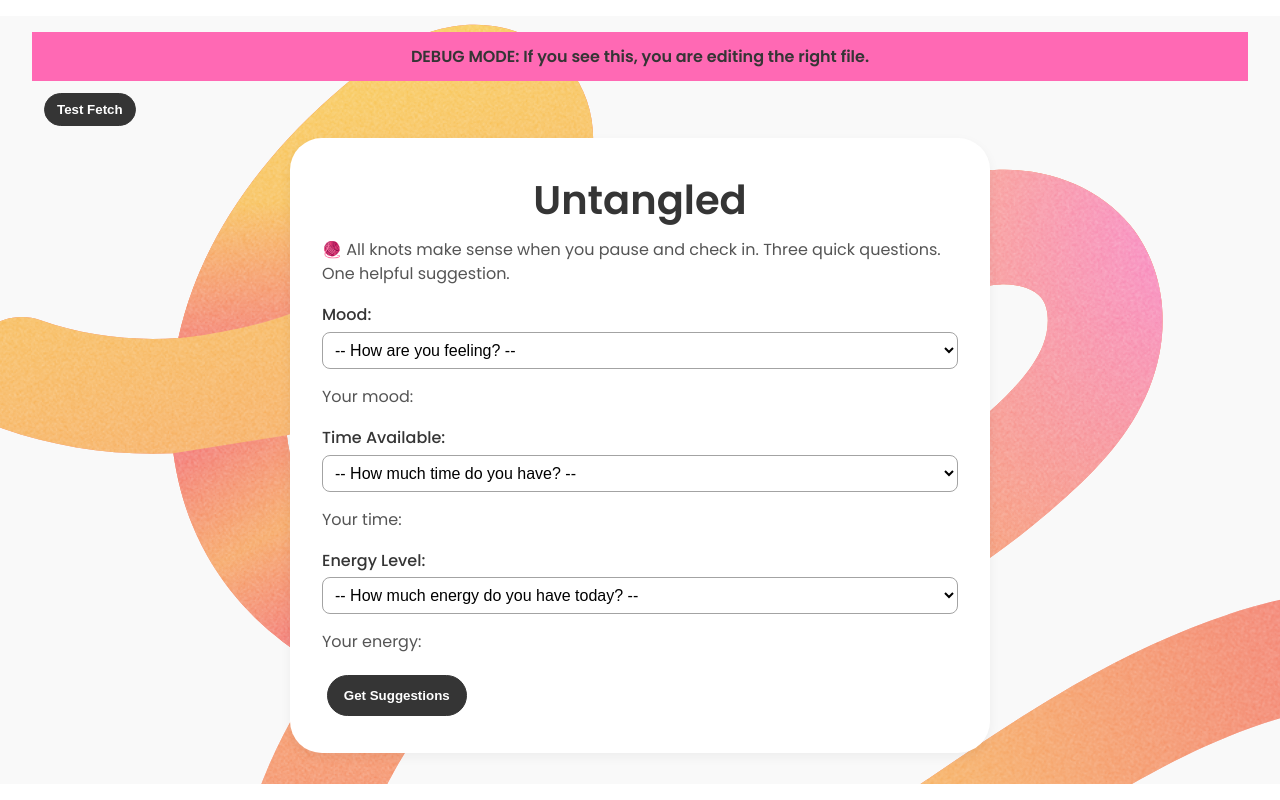
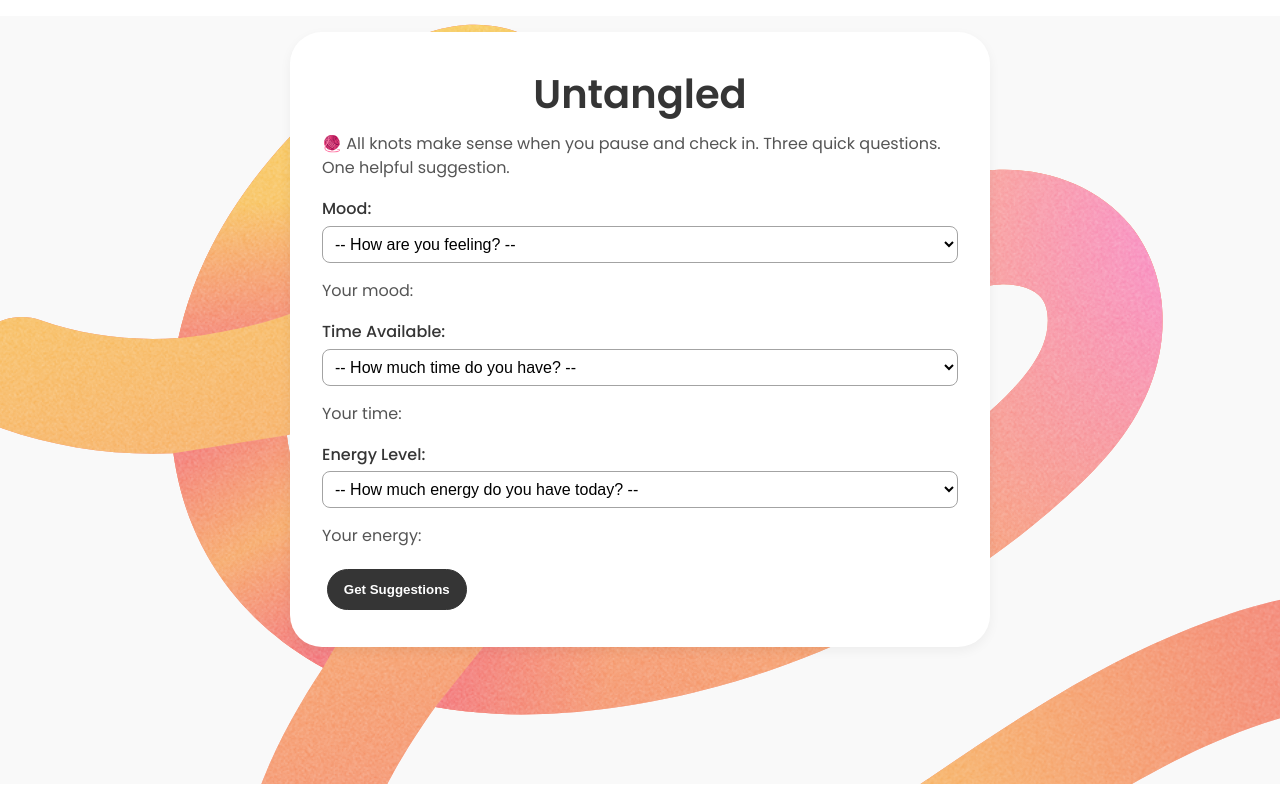
Before and after one commit to AlexWlkr/Untangled-ADHD-Friendly-Decision-Ap, a React (Create React App) app: page / in a window 1280 px wide. Built offline with nearby package versions, Linux system fonts and the light colour scheme; no server answers.

Commit message:
chore: remove debug banner

```diff
--- a/src/App.js
+++ b/src/App.js
@@ -228,24 +228,6 @@ React.useEffect(() => {
 
   return (
 
-    <>
-    {/* DEBUG BANNER */}
-    <div style={{ background: 'hotpink', padding: '12px', textAlign: 'center' }}>
-      <strong>DEBUG MODE: If you see this, you are editing the right file.</strong>
-    </div>
-
-    {/* QUICK NETWORK TEST BUTTON: should show a request in DevTools > Network */}
-    <button
-      onClick={async () => {
-        console.log("[TEST] about to fetch JSONPlaceholder");
-        const r = await fetch("https://jsonplaceholder.typicode.com/todos/1");
-        const j = await r.json();
-        console.log("[TEST] got:", j);
-      }}
-      style={{ margin: '12px', padding: '8px 12px' }}
-    >
-      Test Fetch
-    </button>
 
     <div className="App">
       <h1>Untangled</h1>
@@ -358,7 +340,6 @@ React.useEffect(() => {
   </div>
 )}
     </div>
-  </>
 );
 }
 
```
